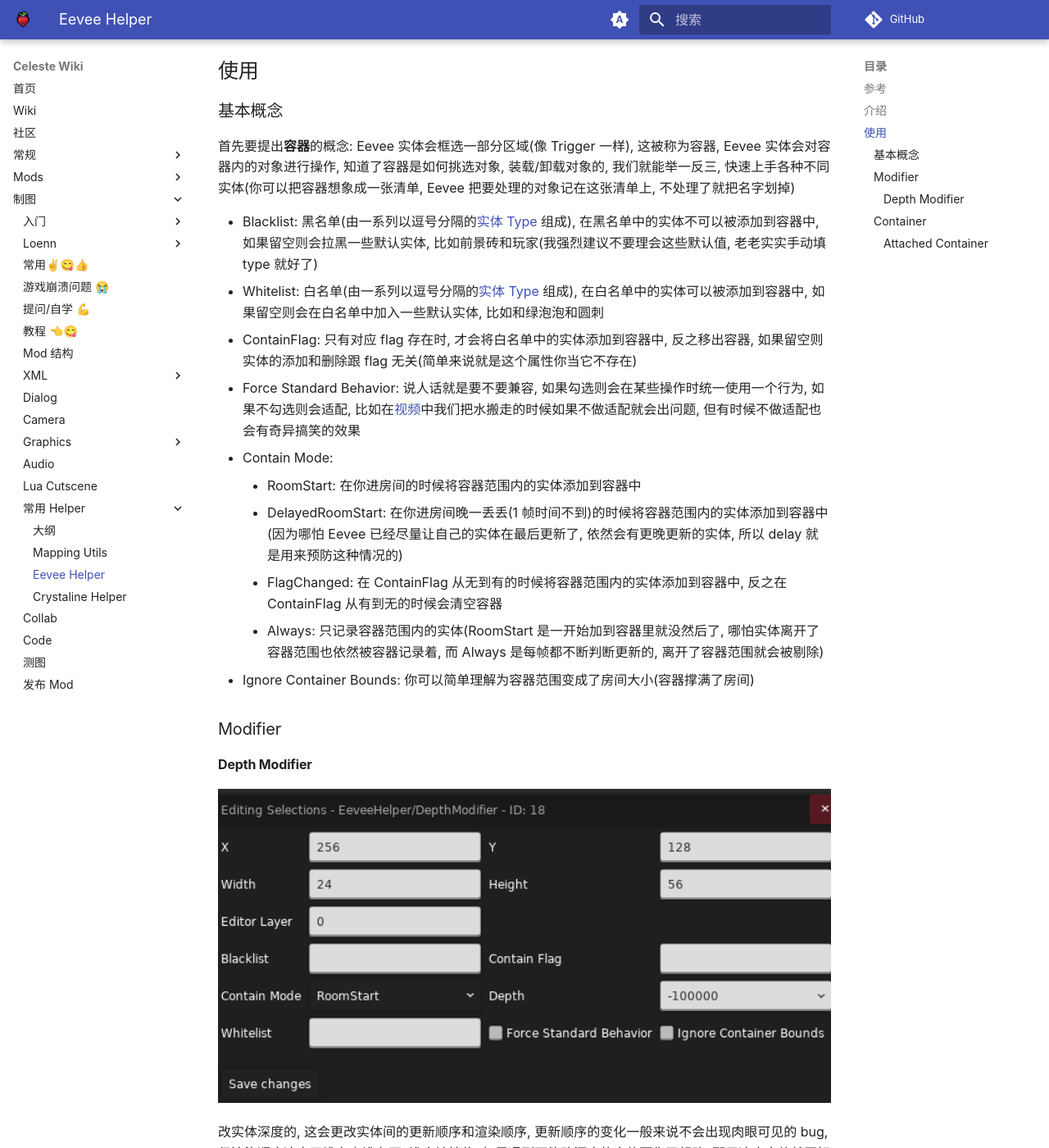
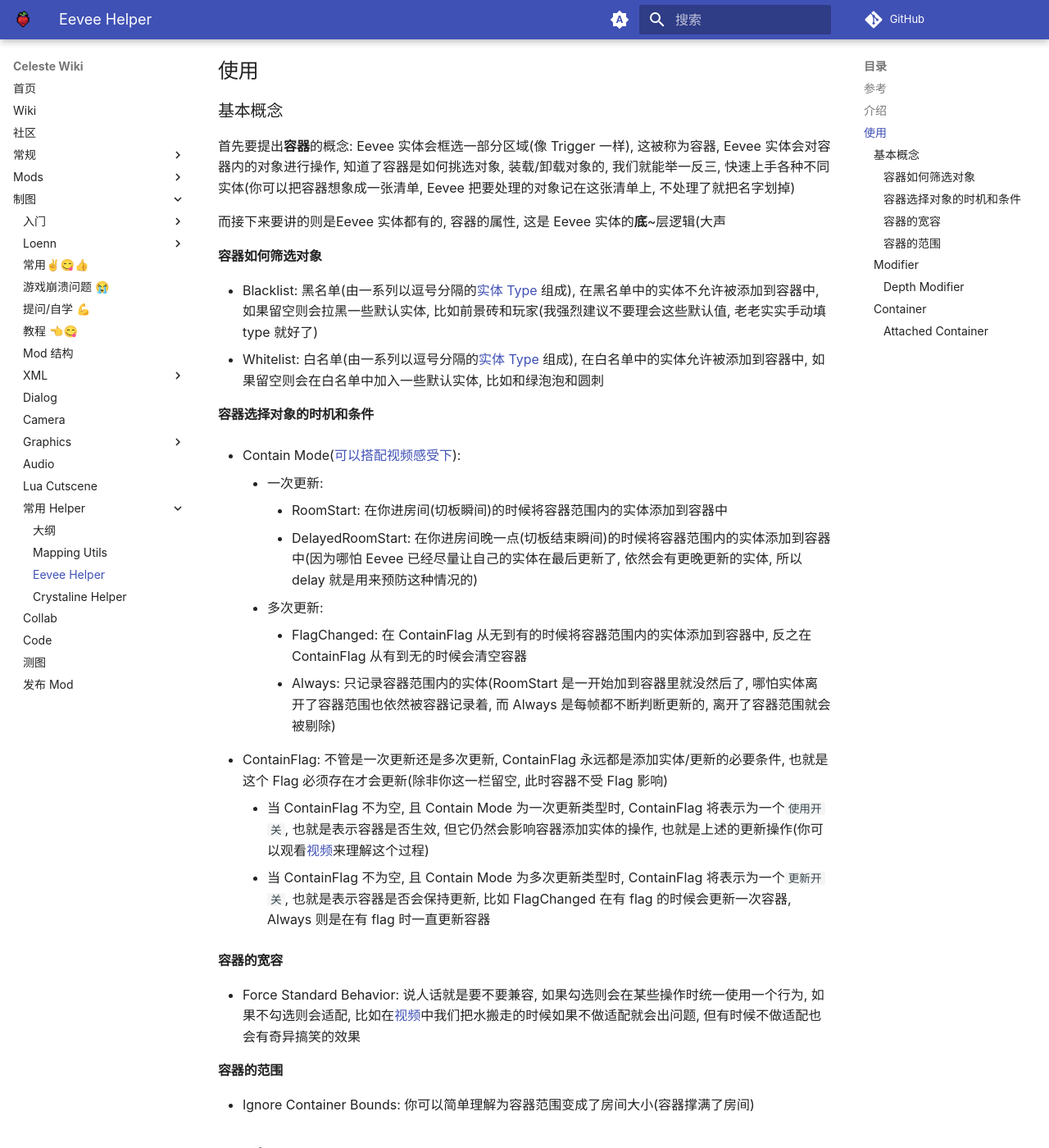
Before and after one commit to LuckyBoy-7/CelesteWikiModule, an MkDocs documentation site: the page built from docs/mappings/useful_helpers/eevee.md, in a window 1280 px wide and 1400 px high, scrolled down 645 px. Shown: the whole window at 82% size. Built offline with MkDocs 1.6.1 and Material for MkDocs 9.7.7, drawn with Linux system fonts in a browser that asks for light colours; comment, search, counter and statistics services are not loaded; some of the changed text lies outside the part shown.

Commit message:
Attached Container

```diff
--- a/docs/mappings/useful_helpers/eevee.md
+++ b/docs/mappings/useful_helpers/eevee.md
@@ -21,15 +21,34 @@
 
 首先要提出**容器**的概念: Eevee 实体会框选一部分区域(像 Trigger 一样), 这被称为容器, Eevee 实体会对容器内的对象进行操作, 知道了容器是如何挑选对象, 装载/卸载对象的, 我们就能举一反三, 快速上手各种不同实体(你可以把容器想象成一张清单, Eevee 把要处理的对象记在这张清单上, 不处理了就把名字划掉)
 
-* Blacklist: 黑名单(由一系列以逗号分隔的[实体 Type](../loenn/faq.md#type) 组成), 在黑名单中的实体不可以被添加到容器中, 如果留空则会拉黑一些默认实体, 比如前景砖和玩家(我强烈建议不要理会这些默认值, 老老实实手动填 type 就好了)
-* Whitelist: 白名单(由一系列以逗号分隔的[实体 Type](../loenn/faq.md#type) 组成), 在白名单中的实体可以被添加到容器中, 如果留空则会在白名单中加入一些默认实体, 比如和绿泡泡和圆刺
-* ContainFlag: 只有对应 flag 存在时, 才会将白名单中的实体添加到容器中, 反之移出容器, 如果留空则实体的添加和删除跟 flag 无关(简单来说就是这个属性你当它不存在)
-* Force Standard Behavior: 说人话就是要不要兼容, 如果勾选则会在某些操作时统一使用一个行为, 如果不勾选则会适配, 比如在[视频]()中我们把水搬走的时候如果不做适配就会出问题, 但有时候不做适配也会有奇异搞笑的效果
-* Contain Mode:
-    * RoomStart: 在你进房间的时候将容器范围内的实体添加到容器中
-    * DelayedRoomStart: 在你进房间晚一丢丢(1 帧时间不到)的时候将容器范围内的实体添加到容器中(因为哪怕 Eevee 已经尽量让自己的实体在最后更新了, 依然会有更晚更新的实体, 所以 delay 就是用来预防这种情况的)
-    * FlagChanged: 在 ContainFlag 从无到有的时候将容器范围内的实体添加到容器中, 反之在 ContainFlag 从有到无的时候会清空容器
-    * Always: 只记录容器范围内的实体(RoomStart 是一开始加到容器里就没然后了, 哪怕实体离开了容器范围也依然被容器记录着, 而 Always 是每帧都不断判断更新的, 离开了容器范围就会被剔除)
+而接下来要讲的则是Eevee 实体都有的, 容器的属性, 这是 Eevee 实体的**底**~层逻辑(大声
+
+#### 容器如何筛选对象
+
+* Blacklist: 黑名单(由一系列以逗号分隔的[实体 Type](../loenn/faq.md#type) 组成), 在黑名单中的实体不允许被添加到容器中, 如果留空则会拉黑一些默认实体, 比如前景砖和玩家(我强烈建议不要理会这些默认值, 老老实实手动填 type 就好了)
+* Whitelist: 白名单(由一系列以逗号分隔的[实体 Type](../loenn/faq.md#type) 组成), 在白名单中的实体允许被添加到容器中, 如果留空则会在白名单中加入一些默认实体, 比如和绿泡泡和圆刺
+
+#### 容器选择对象的时机和条件
+
+* Contain Mode([可以搭配视频感受下](https://www.bilibili.com/video/BV1kR8jzyExm)):
+    * 一次更新:
+        * RoomStart: 在你进房间(切板瞬间)的时候将容器范围内的实体添加到容器中
+        * DelayedRoomStart: 在你进房间晚一点(切板结束瞬间)的时候将容器范围内的实体添加到容器中(因为哪怕 Eevee 已经尽量让自己的实体在最后更新了, 依然会有更晚更新的实体, 所以 delay 就是用来预防这种情况的)
+    * 多次更新:
+        * FlagChanged: 在 ContainFlag 从无到有的时候将容器范围内的实体添加到容器中, 反之在 ContainFlag 从有到无的时候会清空容器
+        * Always: 只记录容器范围内的实体(RoomStart 是一开始加到容器里就没然后了, 哪怕实体离开了容器范围也依然被容器记录着, 而 Always 是每帧都不断判断更新的, 离开了容器范围就会被剔除)
+
+
+* ContainFlag: 不管是一次更新还是多次更新, ContainFlag 永远都是添加实体/更新的必要条件, 也就是这个 Flag 必须存在才会更新(除非你这一栏留空, 此时容器不受 Flag 影响)
+    * 当 ContainFlag 不为空, 且 Contain Mode 为一次更新类型时, ContainFlag 将表示为一个`使用开关`, 也就是表示容器是否生效, 但它仍然会影响容器添加实体的操作, 也就是上述的更新操作(你可以观看[视频](https://www.bilibili.com/video/BV1kR8jzyEhv)来理解这个过程)
+    * 当 ContainFlag 不为空, 且 Contain Mode 为多次更新类型时, ContainFlag 将表示为一个`更新开关`, 也就是表示容器是否会保持更新, 比如 FlagChanged 在有 flag 的时候会更新一次容器, Always 则是在有 flag 时一直更新容器
+
+#### 容器的宽容
+
+* Force Standard Behavior: 说人话就是要不要兼容, 如果勾选则会在某些操作时统一使用一个行为, 如果不勾选则会适配, 比如在[视频](https://www.bilibili.com/video/BV1kR8jzyEwV)中我们把水搬走的时候如果不做适配就会出问题, 但有时候不做适配也会有奇异搞笑的效果
+
+#### 容器的范围
+
 * Ignore Container Bounds: 你可以简单理解为容器范围变成了房间大小(容器撑满了房间)
 
 
@@ -39,12 +58,14 @@
 
 ![depth_modifier_panel](../../assets/mappings/useful_helpers/eevee/depth_modifier_panel.png){style="width: 800px; title="123"}
 
+查看实体面板后你会发现 Depth Modifier 除去实体最基本的属性和容器的属性, 也就多了个 Depth 属性, 所以后续使用其他实体时也不要害怕(
+
 改实体深度的, 这会更改实体间的更新顺序和渲染顺序, 更新顺序的变化一般来说不会出现肉眼可见的 bug,
 但渲染顺序决定了谁在上谁在下, 谁会被挡住, 如果遇到不能改深度的实体而你又想改, 那用这个实体就再好不过了
 
 你还可以用这个实体做出
 
-* [尘埃绕着行星转的效果](): 搭配后续提到的 `Attached Container` 食用
+* [尘埃绕着行星转的效果](https://www.bilibili.com/video/BV1rR8jzyEQa): 搭配后续提到的 `Attached Container` 食用
 
 ### Container
 
@@ -52,8 +73,9 @@
 
 ![attached_container_panel](../../assets/mappings/useful_helpers/eevee/attached_container_panel.png){style="width: 800px; title="123"}
 
-让容器内实体依附于某一个实体, 随其移动, 仿佛粘在它身上一样(可以不贴着), 这个实体后续我将称其为父节点
+让容器内实体依附/绑定于某一个实体, 随其移动, 仿佛粘在它身上一样(可以不贴着), 这个实体后续我将称其为父节点
 
 * Attached To: 填 Entity Type, 表示可以作为父节点的实体
 * Reletive Attach X/Y: 子节点离父节点的相对位置, 如果留空则使用一开始加入容器时的相对位置
-* Destroyable: 是否跟着
+* [Destroyable](https://www.bilibili.com/video/BV11U8jzUEAZ/): 如果父节点被销毁, 那么容器内对象是否跟着被销毁
+* 剩下的属性你自己看吧(, 反正你只要知道这个实体是用来绑定的就行了, 其他属性无非就是绑定的姿势不一样罢了
```
Also changed, not shown: docs/mappings/question_and_self_study.md (+28 -0 lines).
